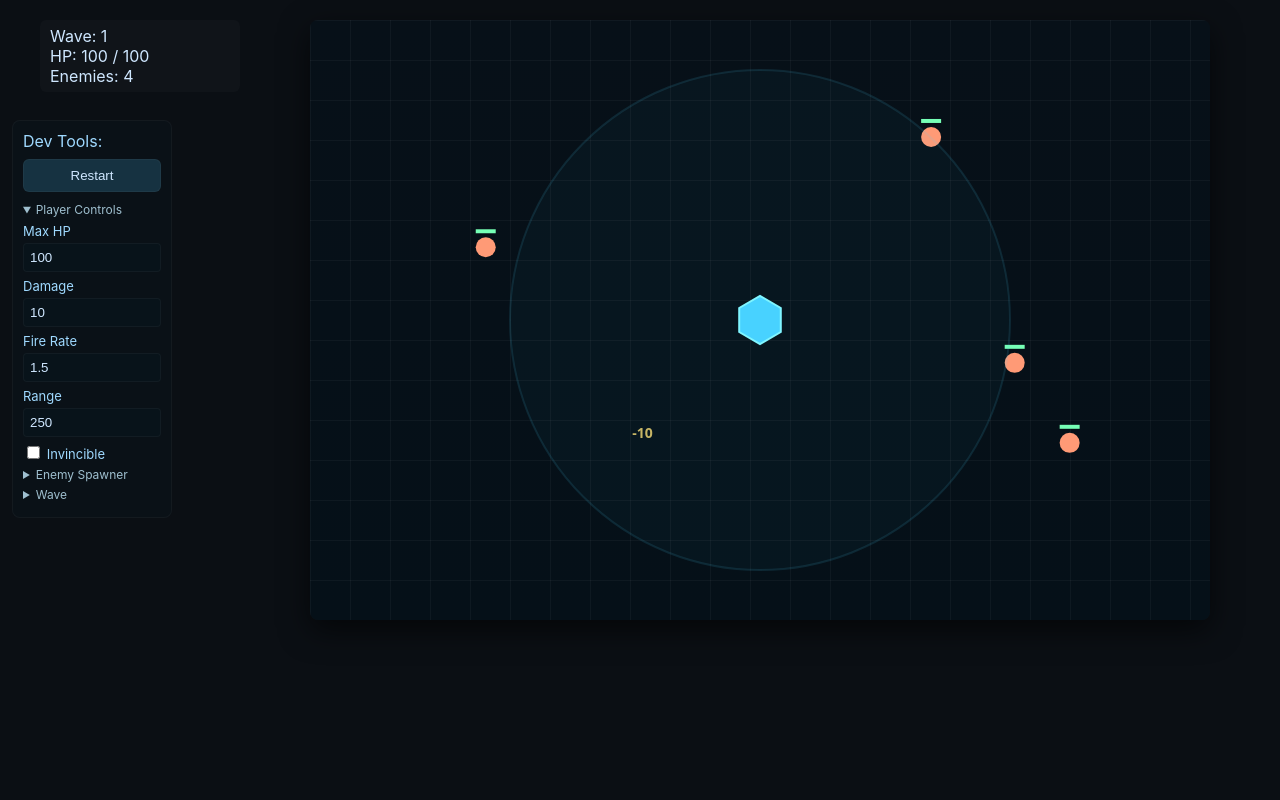
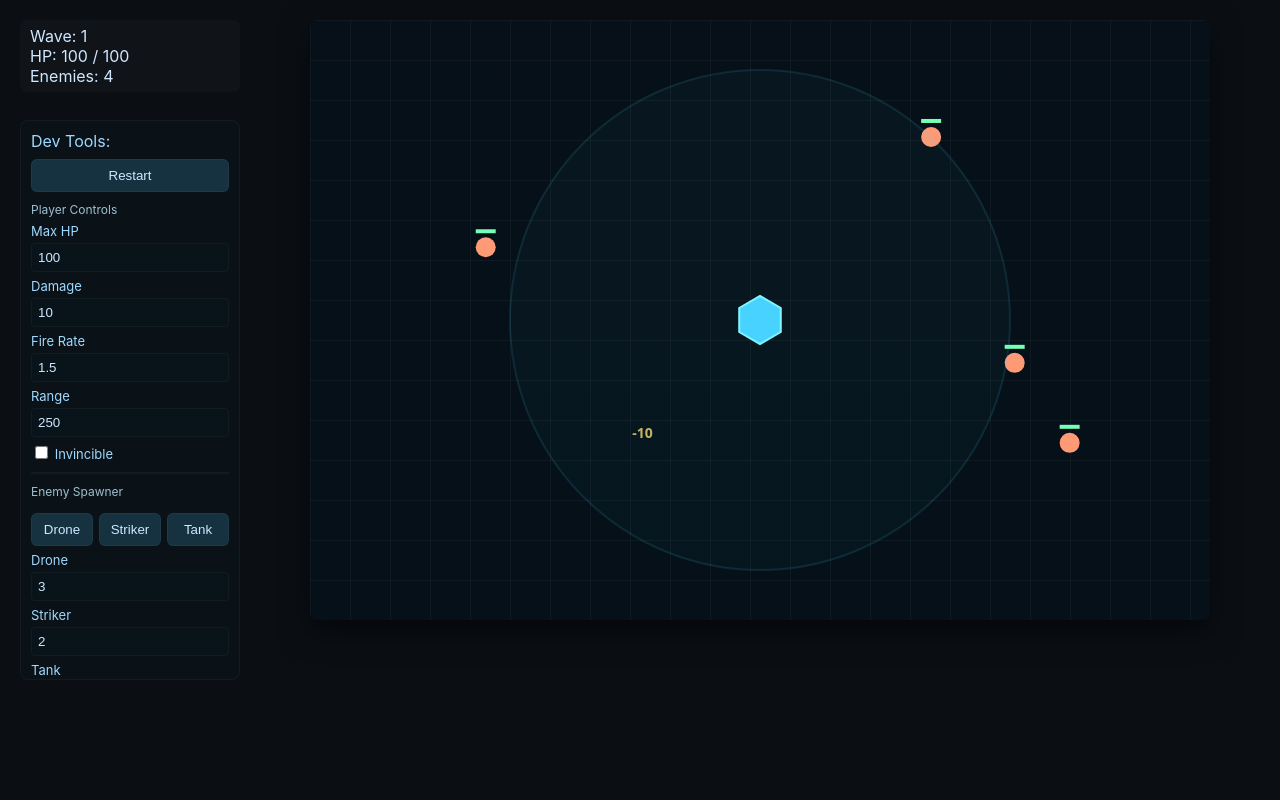
Before and after one commit to kadkins4/HexSurvivor, a website built with Vite: page index.html in a window 1280 px wide. Built offline with nearby package versions, Linux system fonts and the light colour scheme.

Commit message:
dev-hud work

```diff
--- /dev/null
+++ b/src/dev/hud-dev.html
@@ -0,0 +1,56 @@
+<div style="height: 70vh; overflow-y: auto">
+  <div style="margin-bottom: 10px">
+    <summary class="large">Dev Tools:</summary>
+    <button id="restart-btn" class="spawn-btn">Restart</button>
+  </div>
+
+  <summary class="small">Player Controls</summary>
+  <label>Max HP<input id="ctl-maxhp" type="number" step="1" /></label>
+  <label>Damage<input id="ctl-dmg" type="number" step="1" /></label>
+  <label>Fire Rate<input id="ctl-fr" type="number" step="0.1" /></label>
+  <label>Range<input id="ctl-range" type="number" step="1" /></label>
+  <label><input id="invincible" type="checkbox" /> Invincible</label>
+
+  <hr />
+
+  <summary class="small">Enemy Spawner</summary>
+  <div style="display: flex; gap: 6px; margin-top: 6px">
+    <button id="spawn-drone" class="spawn-btn">Drone</button>
+    <button id="spawn-striker" class="spawn-btn">Striker</button>
+    <button id="spawn-tank" class="spawn-btn">Tank</button>
+  </div>
+
+  <label
+    >Drone<input id="count-drone" type="number" step="1" value="3"
+  /></label>
+  <label
+    >Striker<input id="count-striker" type="number" step="1" value="2"
+  /></label>
+  <label>Tank<input id="count-tank" type="number" step="1" value="1" /></label>
+  <button id="spawn-multi" class="spawn-btn">Spawn</button>
+
+  <hr />
+
+  <summary class="small">Wave</summary>
+  <div style="margin-top: 6px">
+    <label
+      >Drones<input id="custom-drones" type="number" step="1" value="0"
+    /></label>
+    <label
+      >Strikers<input id="custom-strikers" type="number" step="1" value="0"
+    /></label>
+    <label
+      >Tanks<input id="custom-tanks" type="number" step="1" value="0"
+    /></label>
+    <button
+      id="start-custom-wave"
+      class="spawn-btn"
+      title="Start Wave"
+    ></button>
+  </div>
+  <div style="display: flex; gap: 6px">
+    <button id="restart-wave" class="spawn-btn" title="Restart Wave"></button>
+    <button id="next-wave" class="spawn-btn" title="Next Wave"></button>
+    <button id="clear-wave" class="spawn-btn" title="Clear Wave"></button>
+  </div>
+</div>
--- a/src/ui/hud-dev.html
+++ /dev/null
@@ -1,58 +0,0 @@
-<div>
-  <div style="margin-bottom: 10px">
-    <summary class="large">Dev Tools:</summary>
-    <button id="restart-btn" class="spawn-btn">Restart</button>
-  </div>
-
-  <details open>
-    <summary class="small">Player Controls</summary>
-    <label>Max HP<input id="ctl-maxhp" type="number" step="1" /></label>
-    <label>Damage<input id="ctl-dmg" type="number" step="1" /></label>
-    <label>Fire Rate<input id="ctl-fr" type="number" step="0.1" /></label>
-    <label>Range<input id="ctl-range" type="number" step="1" /></label>
-    <label><input id="invincible" type="checkbox" /> Invincible</label>
-  </details>
-
-  <details>
-    <summary class="small">Enemy Spawner</summary>
-    <div style="display: flex; gap: 6px; margin-top: 6px">
-      <button id="spawn-drone" class="spawn-btn">Spawn Drone</button>
-      <button id="spawn-striker" class="spawn-btn">Spawn Striker</button>
-      <button id="spawn-tank" class="spawn-btn">Spawn Tank</button>
-    </div>
-    <details>
-      <summary class="small" style="margin-top: 8px">Quick Spawn</summary>
-      <label
-        >Drone<input id="count-drone" type="number" step="1" value="3"
-      /></label>
-      <label
-        >Striker<input id="count-striker" type="number" step="1" value="2"
-      /></label>
-      <label
-        >Tank<input id="count-tank" type="number" step="1" value="1"
-      /></label>
-      <button id="spawn-multi" class="spawn-btn">Spawn Multiple</button>
-    </details>
-  </details>
-
-  <details>
-    <summary class="small">Wave</summary>
-    <div style="margin-top: 6px">
-      <label
-        >Drones<input id="custom-drones" type="number" step="1" value="5"
-      /></label>
-      <label
-        >Strikers<input id="custom-strikers" type="number" step="1" value="2"
-      /></label>
-      <label
-        >Tanks<input id="custom-tanks" type="number" step="1" value="0"
-      /></label>
-      <button id="start-custom-wave" class="spawn-btn">Start Wave</button>
-    </div>
-    <div style="display: flex; gap: 6px; margin-top: 8px">
-      <button id="restart-wave" class="spawn-btn">Restart Wave</button>
-      <button id="next-wave" class="spawn-btn">Next Wave</button>
-      <button id="clear-wave" class="spawn-btn">Clear Wave</button>
-    </div>
-  </details>
-</div>
--- a/src/ui/hud.js
+++ b/src/ui/hud.js
@@ -9,64 +9,17 @@ export default class Hud {
     this.root = root;
     this.el = document.createElement('div');
     this.el.className = 'hud';
-    this.el.style = 'margin-left:20px';
     this.root.appendChild(this.el);
     this._tick = this._tick.bind(this);
 
     // control panel (adjust player stats + spawn enemies)
     this.panel = document.createElement('div');
     this.panel.className = 'control-panel';
+    this.panel.style =
+      'height: 70vh; overflow-y: auto; width: 220px; margin-left: 8px';
 
     // load the full HUD (controls + dev tools) from external file for easier editing
-    this.panel.innerHTML = '<div class="loading">Loading...</div>';
-    const devPath = '/src/ui/hud-dev.html';
-    const fallback = `
-      <details open>
-        <summary class="small">Player Controls</summary>
-        <label>Max HP<input id="ctl-maxhp" type="number" step="1"></label>
-        <label>Damage<input id="ctl-dmg" type="number" step="1"></label>
-        <label>Fire Rate<input id="ctl-fr" type="number" step="0.1"></label>
-        <label>Range<input id="ctl-range" type="number" step="1"></label>
-      </details>
-
-      <details>
-        <summary class="small">Enemy Spawner</summary>
-        <div style="display:flex;gap:6px;margin-top:6px;">
-          <button id="spawn-drone" class="spawn-btn">Spawn Drone</button>
-          <button id="spawn-striker" class="spawn-btn">Spawn Striker</button>
-          <button id="spawn-tank" class="spawn-btn">Spawn Tank</button>
-        </div>
-        <details>
-        <summary class="small" style="margin-top:8px">Quick Spawn</summary>
-        <label>Drone x<input id="count-drone" type="number" step="1" value="3"></label>
-        <label>Striker x<input id="count-striker" type="number" step="1" value="2"></label>
-        <label>Tank x<input id="count-tank" type="number" step="1" value="1"></label>
-        <button id="spawn-multi" class="spawn-btn">Spawn Multiple</button>
-        </details>
-      </details>
-
-      <details>
-        <summary class="small">Wave Controls</summary>
-        <div style="margin-top:6px;">
-          <label>Custom - Drones<input id="custom-drones" type="number" step="1" value="5"></label>
-          <label>Custom - Strikers<input id="custom-strikers" type="number" step="1" value="2"></label>
-          <label>Custom - Tanks<input id="custom-tanks" type="number" step="1" value="0"></label>
-          <button id="start-custom-wave" class="spawn-btn">Start Custom Wave</button>
-        </div>
-        <div style="display:flex;gap:6px;margin-top:8px;">
-          <button id="restart-wave" class="spawn-btn">Restart Wave</button>
-          <button id="next-wave" class="spawn-btn">Next Wave</button>
-          <button id="clear-wave" class="spawn-btn">Clear Wave</button>
-        </div>
-      </details>
-
-      <details>
-        <summary class="small">DEV TOOLS</summary>
-        <div style="margin-top:6px;display:flex;flex-direction:column;gap:6px;">
-          <button id="restart-btn" class="spawn-btn">Restart</button>
-        </div>
-      </details>
-    `;
+    const devPath = '/src/dev/hud-dev.html';
 
     fetch(devPath)
       .then((res) => {
@@ -77,10 +30,7 @@ export default class Hud {
         this.panel.innerHTML = html;
         this._wirePanel();
       })
-      .catch(() => {
-        this.panel.innerHTML = fallback;
-        this._wirePanel();
-      });
+      .catch((e) => console.error('error loading dev HUD file: ', e));
 
     // append to UI root (sidebar) if available, else body
     const mount = this.root || document.body;
@@ -185,34 +135,25 @@ export default class Hud {
         if (this.game.waveManager) this.game.waveManager.clearWave();
       });
 
-    // replace wave buttons text with compact icons (if available)
     try {
       if (this.startCustomBtn) {
-        this.startCustomBtn.innerHTML = '';
         const ic = icons.play({ width: 18, height: 18 });
         if (ic) this.startCustomBtn.appendChild(ic);
-        this.startCustomBtn.title = 'Start Wave';
       }
       if (this.restartWaveBtn) {
-        this.restartWaveBtn.innerHTML = '';
         const ic = icons.restart({ width: 18, height: 18 });
         if (ic) this.restartWaveBtn.appendChild(ic);
-        this.restartWaveBtn.title = 'Restart Wave';
       }
       if (this.nextWaveBtn) {
-        this.nextWaveBtn.innerHTML = '';
         const ic = icons.next({ width: 18, height: 18 });
         if (ic) this.nextWaveBtn.appendChild(ic);
-        this.nextWaveBtn.title = 'Next Wave';
       }
       if (this.clearWaveBtn) {
-        this.clearWaveBtn.innerHTML = '';
         const ic = icons.clear({ width: 18, height: 18 });
         if (ic) this.clearWaveBtn.appendChild(ic);
-        this.clearWaveBtn.title = 'Clear Wave';
       }
     } catch (e) {
-      // ignore icon injection errors; leave text buttons as-is
+      console.error('error injecting icons into HUD buttons: ', e);
     }
 
     const applyPlayerInputs = () => {
--- a/styles.css
+++ b/styles.css
@@ -122,3 +122,8 @@ canvas {
   font-size: 16px;
   color: #9fd9ff;
 }
+
+.control-panel hr {
+  margin: 10px 0;
+  border: 1px solid rgba(255, 255, 255, 0.04);
+}
```
Also changed, not shown: src/entities/projectile.js (+7 -1 lines).
